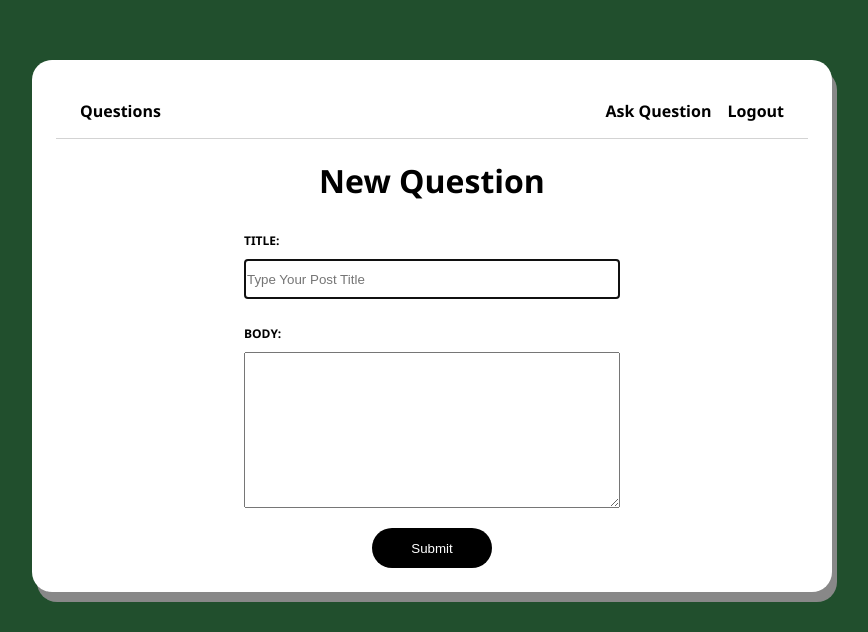
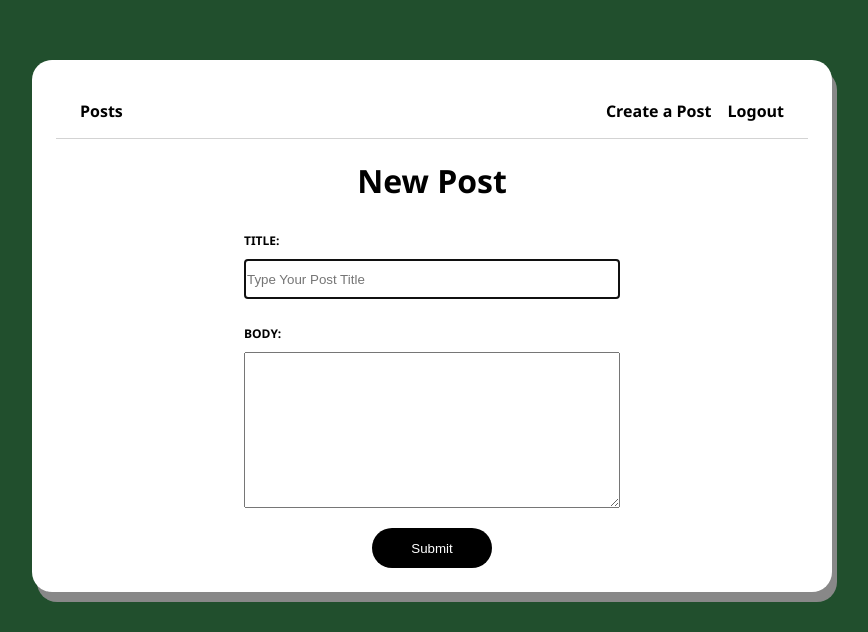
Before and after one commit to danieltyukov/aspire-school-forum, a Django app: page /new-question in a window 1280 px wide. Shown: the top 632 px of the page, without its empty margins (208-1076 px from the left). Run offline with Django 3.2, Linux system fonts and the light colour scheme; a user stored in the database is signed in; some libraries are stand-ins or nearby versions.

Commit message:
some title updates

```diff
--- a/main/templates/navbar.html
+++ b/main/templates/navbar.html
@@ -1,13 +1,13 @@
 <nav class="navbar">
   <div class="main-menu">
     <ul>
-      <li><a href="{% url 'index' %}">Questions</a></li>
+      <li><a href="{% url 'index' %}">Posts</a></li>
     </ul>
   </div>
   <div class="user-menu">
     <ul>
       {% if user.is_authenticated %}
-      <li><a href="{% url 'new-question' %}">Ask Question</a></li>
+      <li><a href="{% url 'new-question' %}">Create a Post</a></li>
       <li><a href="{% url 'logout' %}">Logout</a></li>
       {% else %}
       <li><a href="{% url 'login' %}">Login</a></li>
--- a/main/templates/new-question.html
+++ b/main/templates/new-question.html
@@ -3,7 +3,7 @@
 
 {% block content %}
 <div class="page new-question-page">
-<h1 class="title">New Question</h1>
+<h1 class="title">New Post</h1>
 
 
 <form method="POST" action="" class="new-question-form">
```
